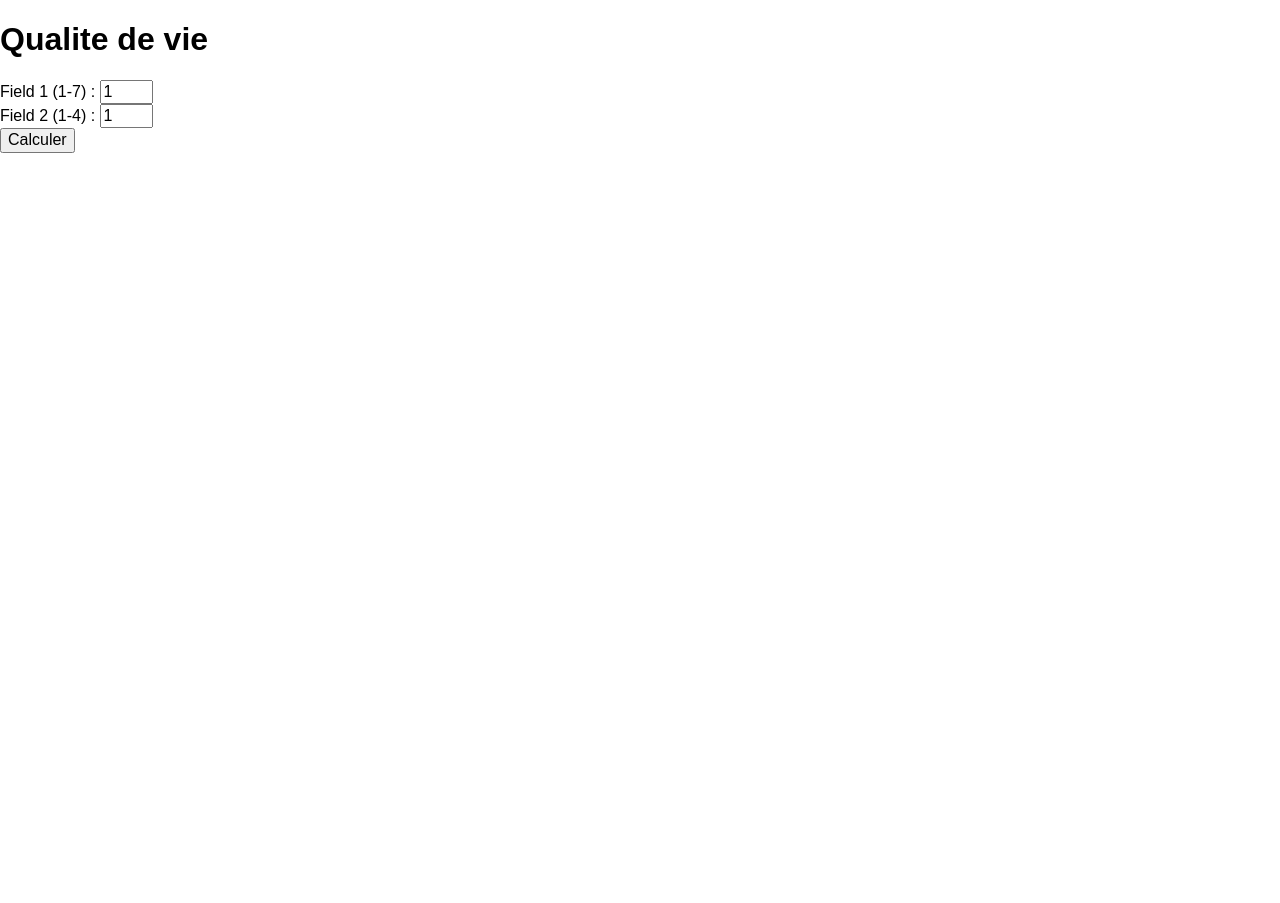
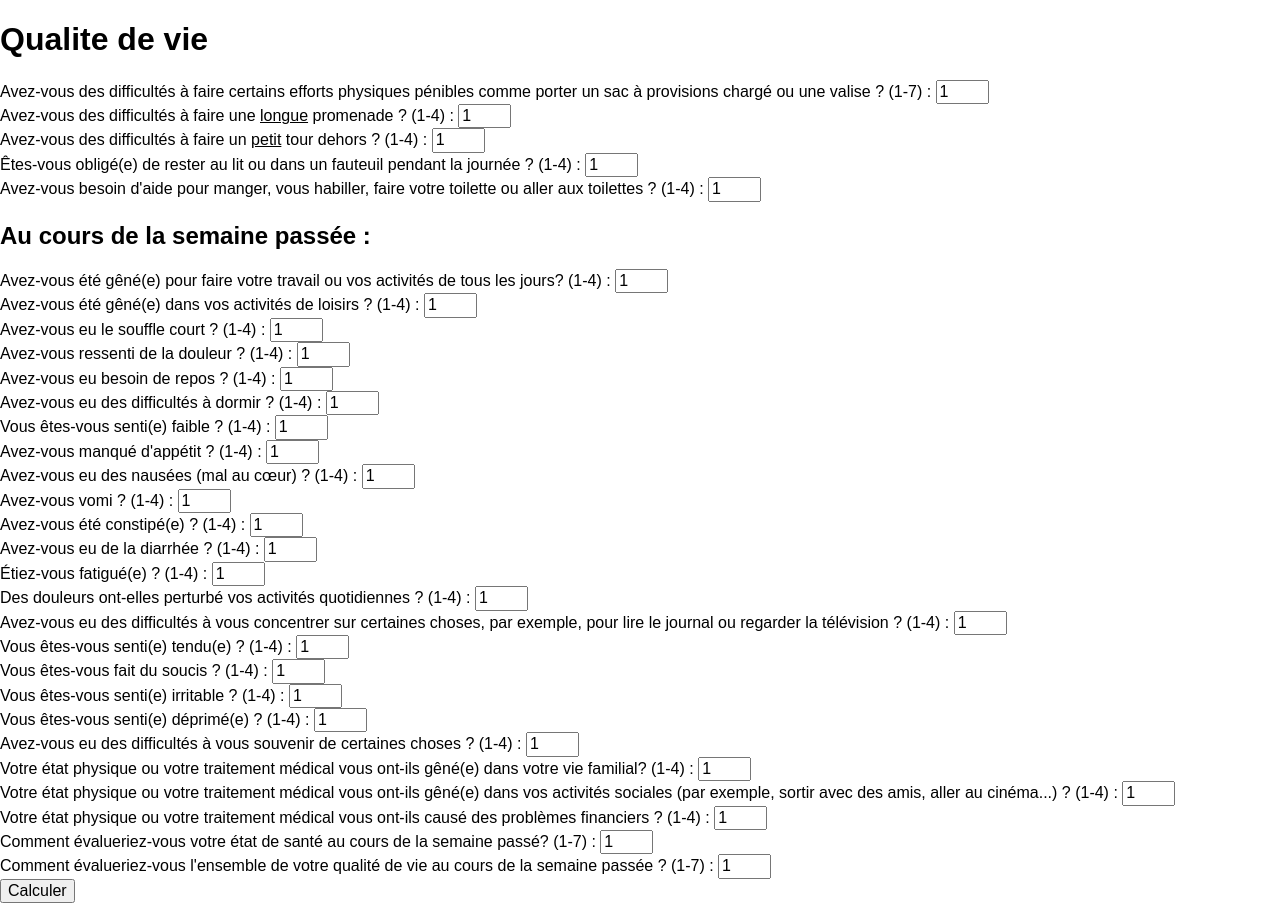
Before and after one commit to etrobert/life_quality, a plain HTML site: page index.html in a window 1280 px wide. Before the commit the page ends 800 px from the top, so only its background shows below. Drawn offline with nearby package versions, Linux system fonts and the light colour scheme.

Commit message:
QUestions added

```diff
--- a/index.html
+++ b/index.html
@@ -9,10 +9,67 @@
 	<body>
 		<h1>Qualite de vie</h1>
 		<form>
-			<label for="field_1">Field 1 (1-7) :</label>
-			<input type="number" class="value" id="field_1" min="1" max="7" value="1" /><br />
-			<label for="field_2">Field 2 (1-4) :</label>
+			<label for="field_1">Avez-vous des difficultés à faire certains efforts physiques pénibles comme porter un sac à provisions chargé ou une valise ? (1-7) :</label>
+			<input type="number" class="value" id="field_1" min="1" max="4" value="1" /><br />
+			<label for="field_2">Avez-vous des difficultés à faire une <U>longue</U> promenade ? (1-4) :</label>
 			<input type="number" class="value" id="field_2" min="1" max="4" value="1" /><br />
+			<label for="field_3">Avez-vous des difficultés à faire un <U>petit</U> tour dehors ? (1-4) :</label>
+			<input type="number" class="value" id="field_3" min="1" max="4" value="1" /><br />
+			<label for="field_4">Êtes-vous obligé(e) de rester au lit ou dans un fauteuil pendant la journée ? (1-4) :</label>
+			<input type="number" class="value" id="field_4" min="1" max="4" value="1" /><br />
+			<label for="field_5">Avez-vous besoin d'aide pour manger, vous habiller, faire votre toilette ou aller aux toilettes ? (1-4) :</label>
+			<input type="number" class="value" id="field_5" min="1" max="4" value="1" /><br />
+			<h2>Au cours de la semaine passée :</h2>
+			<label for="field_6">Avez-vous été gêné(e) pour faire votre travail ou vos activités de tous les jours? (1-4) :</label>
+			<input type="number" class="value" id="field_6" min="1" max="4" value="1" /><br />
+			<label for="field_7">Avez-vous été gêné(e) dans vos activités de loisirs ? (1-4) :</label>
+			<input type="number" class="value" id="field_7" min="1" max="4" value="1" /><br />
+			<label for="field_8">Avez-vous eu le souffle court ? (1-4) :</label>
+			<input type="number" class="value" id="field_8" min="1" max="4" value="1" /><br />
+			<label for="field_9">Avez-vous ressenti de la douleur ? (1-4) :</label>
+			<input type="number" class="value" id="field_9" min="1" max="4" value="1" /><br />
+			<label for="field_10">Avez-vous eu besoin de repos ? (1-4) :</label>
+			<input type="number" class="value" id="field_10" min="1" max="4" value="1" /><br />
+			<label for="field_11">Avez-vous eu des difficultés à dormir ? (1-4) :</label>
+			<input type="number" class="value" id="field_11" min="1" max="4" value="1" /><br />
+			<label for="field_12">Vous êtes-vous senti(e) faible ? (1-4) :</label>
+			<input type="number" class="value" id="field_12" min="1" max="4" value="1" /><br />
+			<label for="field_13">Avez-vous manqué d'appétit ? (1-4) :</label>
+			<input type="number" class="value" id="field_13" min="1" max="4" value="1" /><br />
+			<label for="field_14">Avez-vous eu des nausées (mal au cœur) ? (1-4) :</label>
+			<input type="number" class="value" id="field_14" min="1" max="4" value="1" /><br />
+			<label for="field_15">Avez-vous vomi ? (1-4) :</label>
+			<input type="number" class="value" id="field_15" min="1" max="4" value="1" /><br />
+			<label for="field_16">Avez-vous été constipé(e) ? (1-4) :</label>
+			<input type="number" class="value" id="field_16" min="1" max="4" value="1" /><br />
+			<label for="field_17">Avez-vous eu de la diarrhée ? (1-4) :</label>
+			<input type="number" class="value" id="field_17" min="1" max="4" value="1" /><br />
+			<label for="field_18">Étiez-vous fatigué(e) ? (1-4) :</label>
+			<input type="number" class="value" id="field_18" min="1" max="4" value="1" /><br />
+			<label for="field_19">Des douleurs ont-elles perturbé vos activités quotidiennes ? (1-4) :</label>
+			<input type="number" class="value" id="field_19" min="1" max="4" value="1" /><br />
+			<label for="field_20">Avez-vous eu des difficultés à vous concentrer sur certaines choses, par exemple, pour lire le journal ou regarder la télévision ? (1-4) :</label>
+			<input type="number" class="value" id="field_20" min="1" max="4" value="1" /><br />
+			<label for="field_21">Vous êtes-vous senti(e) tendu(e) ? (1-4) :</label>
+			<input type="number" class="value" id="field_21" min="1" max="4" value="1" /><br />
+			<label for="field_22">Vous êtes-vous fait du soucis ? (1-4) :</label>
+			<input type="number" class="value" id="field_22" min="1" max="4" value="1" /><br />
+			<label for="field_23">Vous êtes-vous senti(e) irritable ? (1-4) :</label>
+			<input type="number" class="value" id="field_23" min="1" max="4" value="1" /><br />
+			<label for="field_24">Vous êtes-vous senti(e) déprimé(e) ? (1-4) :</label>
+			<input type="number" class="value" id="field_24" min="1" max="4" value="1" /><br />
+			<label for="field_25">Avez-vous eu des difficultés à vous souvenir de certaines choses ? (1-4) :</label>
+			<input type="number" class="value" id="field_25" min="1" max="4" value="1" /><br />
+			<label for="field_26">Votre état physique ou votre traitement médical vous ont-ils gêné(e) dans votre vie familial? (1-4) :</label>
+			<input type="number" class="value" id="field_26" min="1" max="4" value="1" /><br />
+			<label for="field_27">Votre état physique ou votre traitement médical vous ont-ils gêné(e) dans vos activités sociales (par exemple, sortir avec des amis, aller au cinéma...) ? (1-4) :</label>
+			<input type="number" class="value" id="field_27" min="1" max="4" value="1" /><br />
+			<label for="field_28">Votre état physique ou votre traitement médical vous ont-ils causé des problèmes financiers ? (1-4) :</label>
+			<input type="number" class="value" id="field_28" min="1" max="4" value="1" /><br />
+			<label for="field_29">Comment évalueriez-vous votre état de santé au cours de la semaine passé? (1-7) :</label>
+			<input type="number" class="value" id="field_29" min="1" max="7" value="1" /><br />
+			<label for="field_30">Comment évalueriez-vous l'ensemble de votre qualité de vie au cours de la semaine passée ? (1-7) :</label>
+			<input type="number" class="value" id="field_30" min="1" max="7" value="1" /><br />
 			<input type="submit" id="submit" value="Calculer" />
 		</form>
 		<div id="result_div" hidden="true">
```
